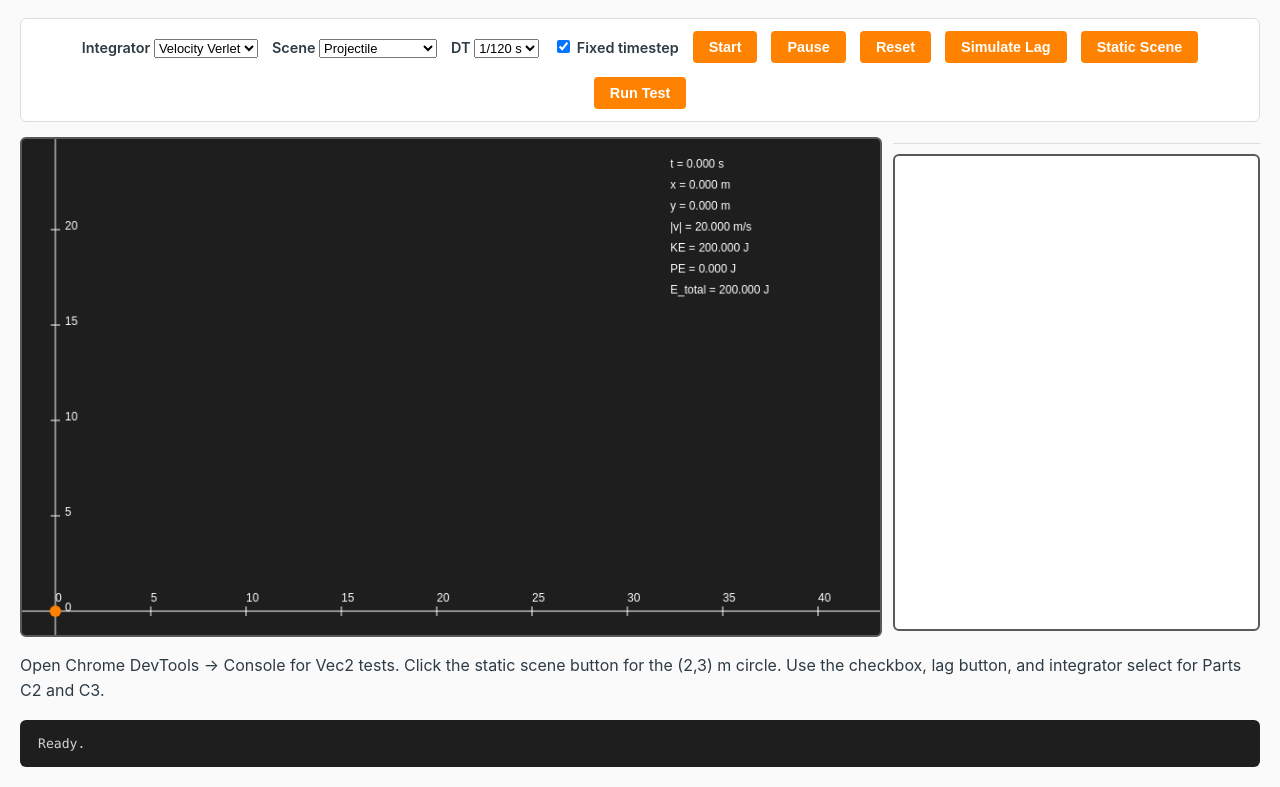
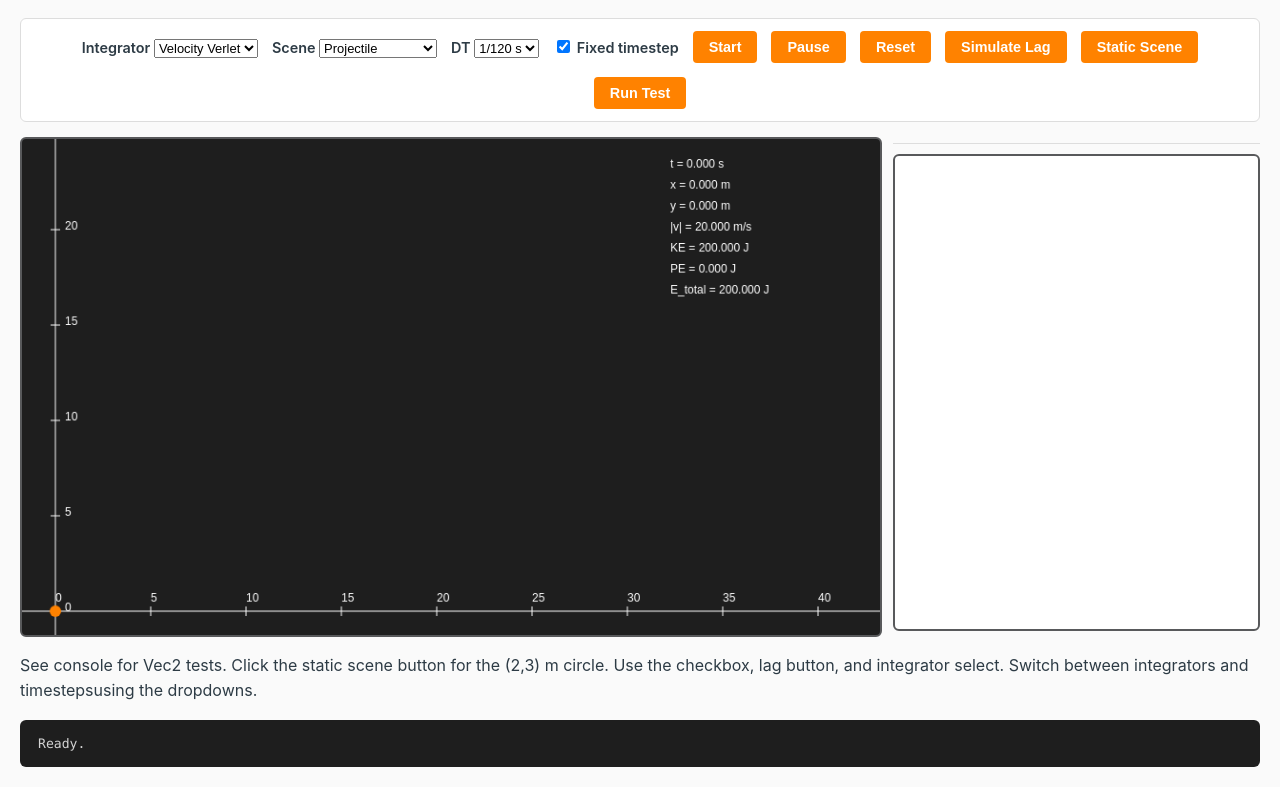
Before and after one commit to blannerd-png/phys311, a plain HTML site: page labs/lab08/index.html in a window 1280 px wide. Shown: the part 109-896 px from the top of the page. Drawn offline with Linux system fonts and the light colour scheme.

Commit message:
Added comments to help the user on the simulation.

```diff
--- a/labs/lab08/index.html
+++ b/labs/lab08/index.html
@@ -62,10 +62,10 @@
 </div>
 
 <p>
-  Open Chrome DevTools → Console for Vec2 tests.
+  See console for Vec2 tests.
   Click the static scene button for the (2,3) m circle.
-  Use the checkbox, lag button, and integrator select
-  for Parts C2 and C3.
+  Use the checkbox, lag button, and integrator select.
+  Switch between integrators and timestepsusing the dropdowns.
 </p>
 
 <div id="log">Ready.</div>
```
